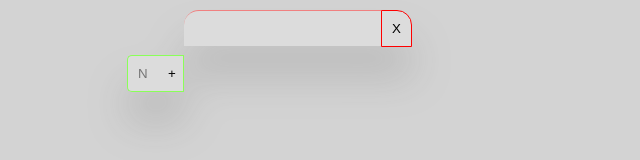
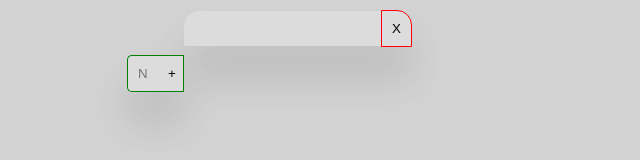
Before and after one commit to MirrorIce/simplenotes, a React (Create React App) app in the folder fe/: page / in a window 1280 px wide. Shown: the top 160 px of the page, without its empty margins (0-640 px from the left). Built offline with nearby package versions, Linux system fonts and the light colour scheme.

Commit message:
Small UI CSS change

```diff
--- a/fe/src/App.css
+++ b/fe/src/App.css
@@ -51,7 +51,7 @@ html,body,#root{
   width:10px;
   padding:10px;
   border-radius:5px 0px 0px 5px;
-  border:1px solid #8aff58 ;
+  border:1px solid green;
   border-right:none;
   margin-top:5px;
   background:var(--note-bg);
@@ -67,7 +67,7 @@ html,body,#root{
   padding:10px;
   padding-right:15px;
   border:none;
-  border:1px solid #8aff58 ;
+  border:1px solid green;
   border-left:none;
   background:var(--note-bg);
   width:20px;
@@ -75,7 +75,7 @@ html,body,#root{
 }
 
 .addButton button:hover{
-  background:#8aff58;
+  background:green;
 }
 
 .notesList{
@@ -91,13 +91,14 @@ html,body,#root{
 }
 
 .notesContent .deleteButton{
-  border:1px solid red;
   padding:10px;
   background:var(--note-bg);
   border-radius:0px 15px 0px 0px;
   transition:.2s ease all;
 }
-
+.deleteButton{
+  border:1px solid red;
+}
 .notesContent .deleteButton:hover{
   background:red;
   color:white;
@@ -105,8 +106,7 @@ html,body,#root{
 
 .notesContent textarea{
   width:99%;
-  height:85%;
-
+  height:89vh;
 }
 
 .notesContent input, .notesContent textarea{
@@ -116,7 +116,6 @@ html,body,#root{
 }
 
 .notesContent input{
-  border-top:1px solid lightcoral;
   background:var(--note-bg);
   border-radius:15px 0px 0px 0px;
 }
```
